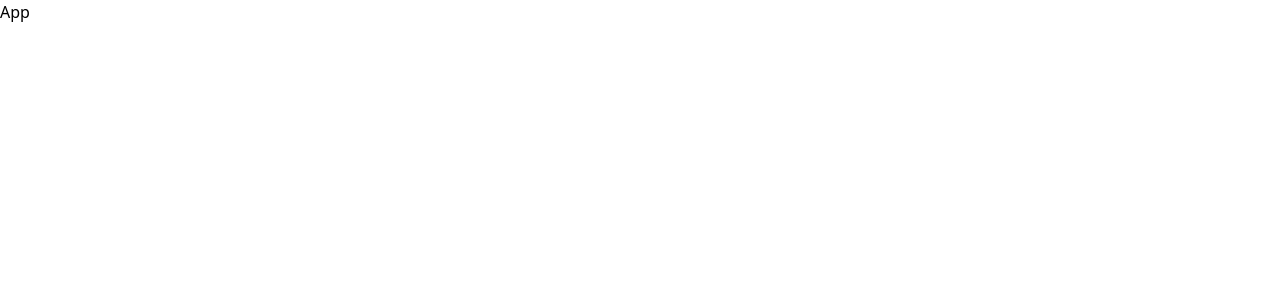
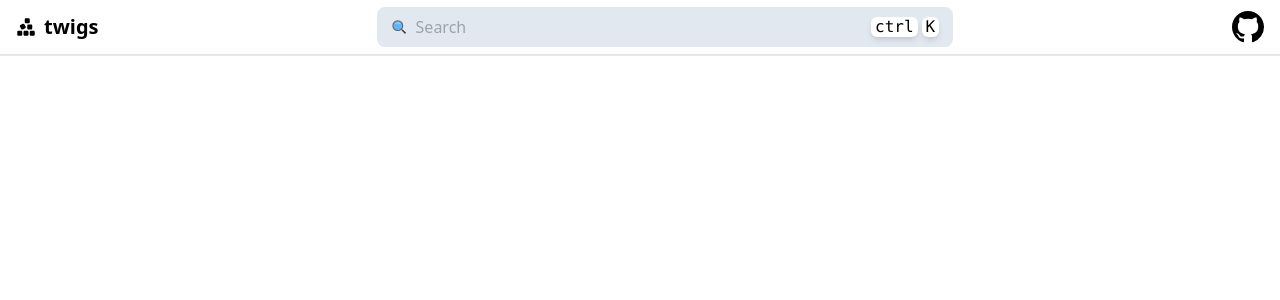
Before and after one commit to abhijit424515/twigs, a React (Vite) app: page / in a window 1280 px wide. Shown: the top 300 px of the page. Built offline with nearby package versions, Linux system fonts and the light colour scheme.

Commit message:
modified navbar

```diff
--- a/src/App.tsx
+++ b/src/App.tsx
@@ -1,3 +1,9 @@
+import Navbar from "./components/Navbar";
+
 export default function App() {
-	return <div>App</div>;
+	return (
+		<div className="min-h-screen">
+			<Navbar />
+		</div>
+	);
 }
--- /dev/null
+++ b/src/components/Navbar.tsx
@@ -0,0 +1,130 @@
+const Hamburger = () => (
+	<svg
+		xmlns="http://www.w3.org/2000/svg"
+		className="h-5 w-5 bg-transparent"
+		fill="none"
+		viewBox="0 0 24 24"
+		stroke="currentColor"
+	>
+		<path
+			strokeLinecap="round"
+			strokeLinejoin="round"
+			strokeWidth="2"
+			d="M4 6h16M4 12h16M4 18h7"
+		/>
+	</svg>
+);
+
+const GithubIcon = () => (
+	<svg
+		onClick={() => (window as Window).open("http://www.google.com", "_blank")}
+		viewBox="0 0 16 16"
+		className="w-8 h-8 hover:text-blue-600 cursor-pointer duration-200"
+		fill="currentColor"
+		aria-hidden="true"
+	>
+		<path d="M8 0C3.58 0 0 3.58 0 8c0 3.54 2.29 6.53 5.47 7.59.4.07.55-.17.55-.38 0-.19-.01-.82-.01-1.49-2.01.37-2.53-.49-2.69-.94-.09-.23-.48-.94-.82-1.13-.28-.15-.68-.52-.01-.53.63-.01 1.08.58 1.23.82.72 1.21 1.87.87 2.33.66.07-.52.28-.87.51-1.07-1.78-.2-3.64-.89-3.64-3.95 0-.87.31-1.59.82-2.15-.08-.2-.36-1.02.08-2.12 0 0 .67-.21 2.2.82.64-.18 1.32-.27 2-.27.68 0 1.36.09 2 .27 1.53-1.04 2.2-.82 2.2-.82.44 1.1.16 1.92.08 2.12.51.56.82 1.27.82 2.15 0 3.07-1.87 3.75-3.65 3.95.29.25.54.73.54 1.48 0 1.07-.01 1.93-.01 2.2 0 .21.15.46.55.38A8.013 8.013 0 0016 8c0-4.42-3.58-8-8-8z"></path>
+	</svg>
+);
+
+const SearchIcon = () => (
+	<svg
+		className="bg-transparent"
+		stroke="currentColor"
+		fill="currentColor"
+		strokeWidth="0"
+		version="1"
+		viewBox="0 0 48 48"
+		enableBackground="new 0 0 48 48"
+		height={20}
+		width={20}
+		xmlns="http://www.w3.org/2000/svg"
+	>
+		<g fill="#616161">
+			<rect
+				x="34.6"
+				y="28.1"
+				transform="matrix(.707 -.707 .707 .707 -15.154 36.586)"
+				width="4"
+				height="17"
+			></rect>
+			<circle cx="20" cy="20" r="16"></circle>
+		</g>
+		<rect
+			x="36.2"
+			y="32.1"
+			transform="matrix(.707 -.707 .707 .707 -15.839 38.239)"
+			fill="#37474F"
+			width="4"
+			height="12.3"
+		></rect>
+		<circle fill="#64B5F6" cx="20" cy="20" r="13"></circle>
+		<path
+			fill="#BBDEFB"
+			d="M26.9,14.2c-1.7-2-4.2-3.2-6.9-3.2s-5.2,1.2-6.9,3.2c-0.4,0.4-0.3,1.1,0.1,1.4c0.4,0.4,1.1,0.3,1.4-0.1 C16,13.9,17.9,13,20,13s4,0.9,5.4,2.5c0.2,0.2,0.5,0.4,0.8,0.4c0.2,0,0.5-0.1,0.6-0.2C27.2,15.3,27.2,14.6,26.9,14.2z"
+		></path>
+	</svg>
+);
+
+function AppIcon({ dark }: { dark: boolean }) {
+	return dark ? (
+		<svg
+			stroke="currentColor"
+			fill="currentColor"
+			strokeWidth="0"
+			viewBox="0 0 448 512"
+			height={20}
+			width={20}
+			xmlns="http://www.w3.org/2000/svg"
+		>
+			<path d="M192 64v64c0 17.7 14.3 32 32 32h64c17.7 0 32-14.3 32-32V64c0-17.7-14.3-32-32-32H224c-17.7 0-32 14.3-32 32zM82.7 207c-15.3 8.8-20.5 28.4-11.7 43.7l32 55.4c8.8 15.3 28.4 20.5 43.7 11.7l55.4-32c15.3-8.8 20.5-28.4 11.7-43.7l-32-55.4c-8.8-15.3-28.4-20.5-43.7-11.7L82.7 207zM288 192c-17.7 0-32 14.3-32 32v64c0 17.7 14.3 32 32 32h64c17.7 0 32-14.3 32-32V224c0-17.7-14.3-32-32-32H288zm64 160c-17.7 0-32 14.3-32 32v64c0 17.7 14.3 32 32 32h64c17.7 0 32-14.3 32-32V384c0-17.7-14.3-32-32-32H352zM160 384v64c0 17.7 14.3 32 32 32h64c17.7 0 32-14.3 32-32V384c0-17.7-14.3-32-32-32H192c-17.7 0-32 14.3-32 32zM32 352c-17.7 0-32 14.3-32 32v64c0 17.7 14.3 32 32 32H96c17.7 0 32-14.3 32-32V384c0-17.7-14.3-32-32-32H32z"></path>
+		</svg>
+	) : (
+		<svg
+			stroke="currentColor"
+			fill="currentColor"
+			strokeWidth="0"
+			viewBox="0 0 448 512"
+			height={20}
+			width={20}
+			xmlns="http://www.w3.org/2000/svg"
+		>
+			<path d="M192 64v64c0 17.7 14.3 32 32 32h64c17.7 0 32-14.3 32-32V64c0-17.7-14.3-32-32-32H224c-17.7 0-32 14.3-32 32zM82.7 207c-15.3 8.8-20.5 28.4-11.7 43.7l32 55.4c8.8 15.3 28.4 20.5 43.7 11.7l55.4-32c15.3-8.8 20.5-28.4 11.7-43.7l-32-55.4c-8.8-15.3-28.4-20.5-43.7-11.7L82.7 207zM288 192c-17.7 0-32 14.3-32 32v64c0 17.7 14.3 32 32 32h64c17.7 0 32-14.3 32-32V224c0-17.7-14.3-32-32-32H288zm64 160c-17.7 0-32 14.3-32 32v64c0 17.7 14.3 32 32 32h64c17.7 0 32-14.3 32-32V384c0-17.7-14.3-32-32-32H352zM160 384v64c0 17.7 14.3 32 32 32h64c17.7 0 32-14.3 32-32V384c0-17.7-14.3-32-32-32H192c-17.7 0-32 14.3-32 32zM32 352c-17.7 0-32 14.3-32 32v64c0 17.7 14.3 32 32 32H96c17.7 0 32-14.3 32-32V384c0-17.7-14.3-32-32-32H32z"></path>
+		</svg>
+	);
+}
+
+export default function Header() {
+	return (
+		<div className="w-full md:px-4 pl-2 pr-4 py-4 h-14 border-b-2 flex justify-between items-center gap-x-4">
+			<div className="flex items-center gap-x-2">
+				<button className="h-10 w-10 aspect-square flex md:hidden justify-center items-center bg-white border-none text-blue-700 hover:bg-slate-200 rounded-full duration-200">
+					<Hamburger />
+				</button>
+				<div className="text-xl md:flex hidden gap-x-2 items-center">
+					<AppIcon dark={true} />
+					<div className="gradient-text font-semibold">twigs</div>
+				</div>
+			</div>
+			<div className="w-full flex bg-slate-200 gap-x-2 py-2 px-3 h-10 rounded-lg border-2 outline-none border-slate-200 focus:border-slate-200 duration-100 focus-within:shadow-md max-w-xl">
+				<SearchIcon />
+				<input
+					type="text"
+					placeholder="Search"
+					className="w-full border-none outline-none bg-slate-200 text-black"
+				/>
+				<div className="md:flex hidden gap-x-1">
+					<kbd className="rounded-md bg-white p-1 flex items-center shadow-md">
+						ctrl
+					</kbd>
+					<kbd className="rounded-md bg-white p-1 flex items-center shadow-md">
+						K
+					</kbd>
+				</div>
+			</div>
+			<div className="aspect-square h-8 w-8">
+				<GithubIcon />
+			</div>
+		</div>
+	);
+}
```
